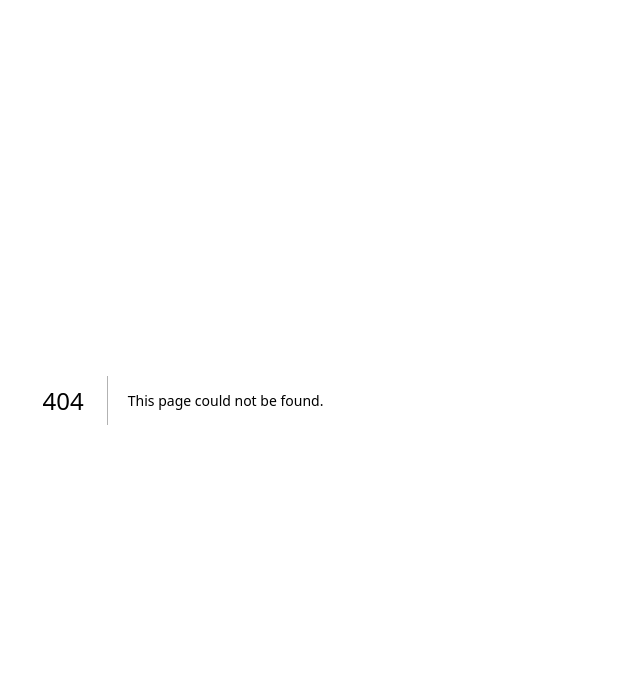
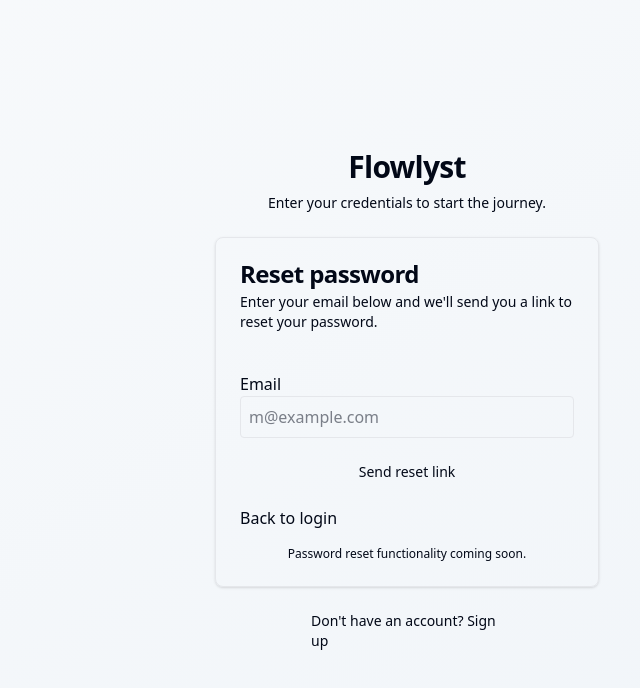
Before and after one commit to naysaziz/flowlyst-crm, a Next.js app: page /forgot-password in a window 1280 px wide. Before the commit this address had no page. Shown: the top 688 px of the page, without its empty margins (457-1097 px from the left). Built offline with nearby package versions, Linux system fonts and the light colour scheme.

Commit message:
fix(TICKET-003): code-reviewer feedback (matcher include auth, layout link, window guard, forgot-password)

```diff
--- /dev/null
+++ b/src/app/(auth)/forgot-password/page.tsx
@@ -0,0 +1,37 @@
+'use client'
+
+import Link from 'next/link'
+import { Button } from '@/components/ui/button'
+import { Card, CardContent, CardHeader, CardTitle, CardDescription } from '@/components/ui/card'
+
+export default function ForgotPassword() {
+  return (
+    <>
+      <Card>
+        <CardHeader className="space-y-1">
+          <CardTitle className="text-2xl">Reset password</CardTitle>
+          <CardDescription>
+            Enter your email below and we'll send you a link to reset your password.
+          </CardDescription>
+        </CardHeader>
+        <CardContent>
+          <form>
+            <div className="grid gap-4 py-4">
+              <div className="space-y-2">
+                <label htmlFor="email">Email</label>
+                <input id="email" type="email" placeholder="m@example.com" className="w-full p-2 border rounded" />
+              </div>
+              <Button type="submit" className="w-full">Send reset link</Button>
+            </div>
+          </form>
+          <Button asChild variant="link" className="w-full mt-4">
+            <Link href="/login">Back to login</Link>
+          </Button>
+          <p className="text-xs text-muted-foreground mt-4 text-center">
+            Password reset functionality coming soon.
+          </p>
+        </CardContent>
+      </Card>
+    </>
+  )
+}
--- a/src/app/(auth)/layout.tsx
+++ b/src/app/(auth)/layout.tsx
@@ -15,7 +15,7 @@
         {children}
         <div className="mx-auto flex w-full flex-col justify-center space-y-2 md:w-1/2 sm:w-auto">
           <Link
-            href={'/login'}
+            href={'/signup'}
             className="hover:text-accent-foreground hover:underline text-sm text-muted-foreground underline-offset-4"
           >
             Don't have an account? Sign up
--- a/src/app/(auth)/signup/page.tsx
+++ b/src/app/(auth)/signup/page.tsx
@@ -41,7 +41,7 @@
       email: data.email,
       password: data.password,
       options: {
-        emailRedirectTo: `${window.location.origin}/auth/callback`,
+        emailRedirectTo: `${typeof window !== 'undefined' ? window.location.origin : ''}/auth/callback`,
       },
     })
 
--- a/src/middleware.ts
+++ b/src/middleware.ts
@@ -51,6 +51,6 @@
      * - public folder
      * - auth routes
      */
-    '/((?!_next/static|_next/image|favicon.ico|public|api/auth/callback|login|signup|forgot-password).*)',
+    '/((?!_next/static|_next/image|favicon.ico|public).*)',
   ],
 }
```
Also changed, not shown: .specs/TICKETS.md.
